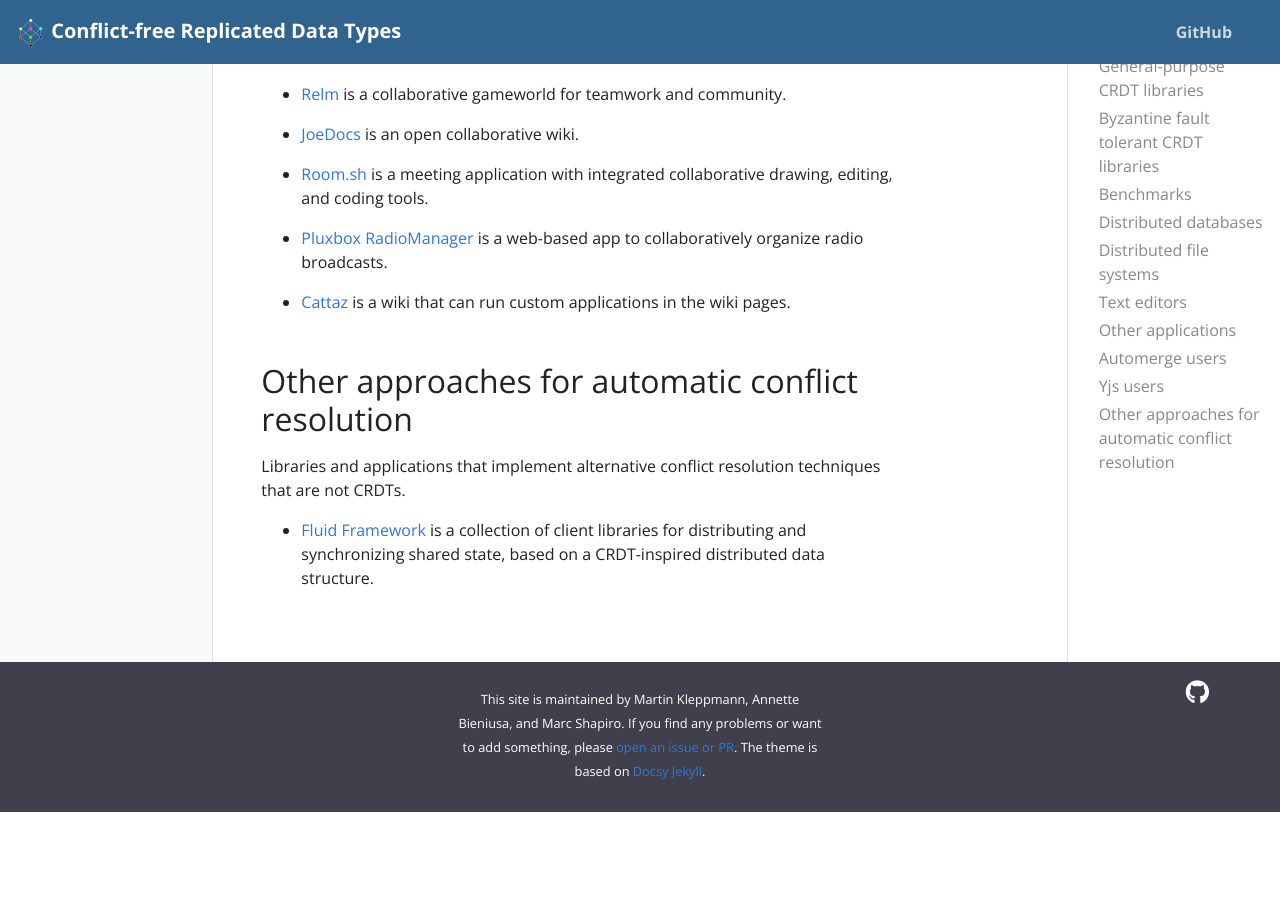
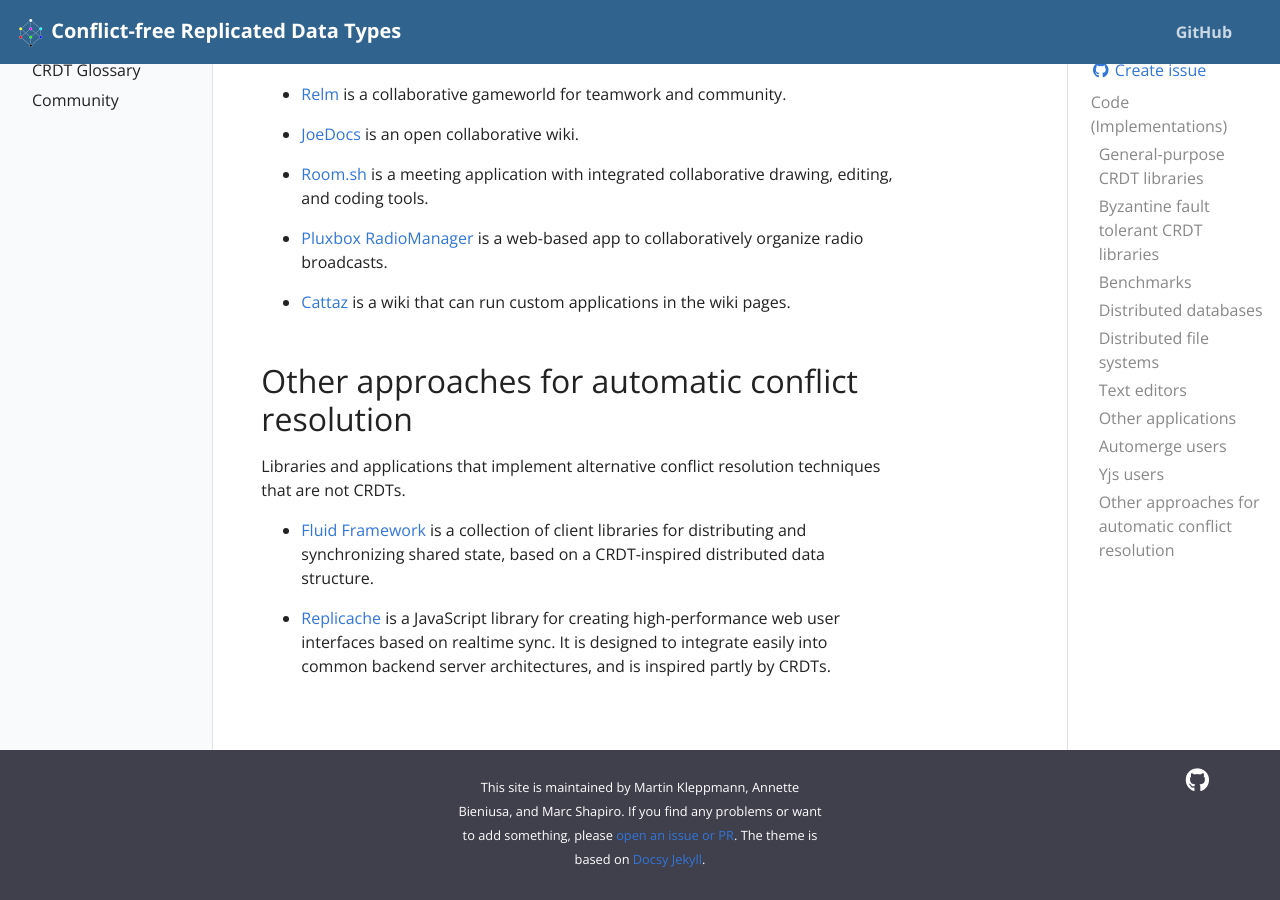
Before and after one commit to ept/crdt-website, a Jekyll site: the page built from pages/implementations.md, in a window 1280 px wide and 900 px high, scrolled down 4803 px. Built offline with Jekyll 4.4.1, drawn with Linux system fonts in a browser that asks for light colours; before the commit the page ends 5615 px from its top, so only the background shows below that.

Commit message:
Add Replicache.

```diff
--- a/pages/implementations.md
+++ b/pages/implementations.md
@@ -284,4 +284,6 @@ using the [Automerge](https://github.com/automerge/automerge) CRDT library:
 
 Libraries and applications that implement alternative conflict resolution techniques that are not CRDTs.
 
-* [Fluid Framework](https://fluidframework.com/) is a collection of client libraries for distributing and synchronizing shared state, based on a CRDT-inspired distributed data structure.
+- [Fluid Framework](https://fluidframework.com/) is a collection of client libraries for distributing and synchronizing shared state, based on a CRDT-inspired distributed data structure.
+
+- [Replicache](https://replicache.dev/) is a JavaScript library for creating high-performance web user interfaces based on realtime sync. It is designed to integrate easily into common backend server architectures, and is inspired partly by CRDTs.
```
